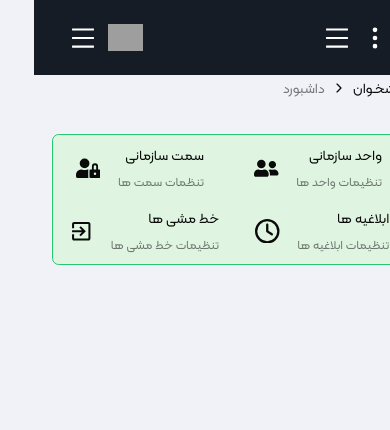
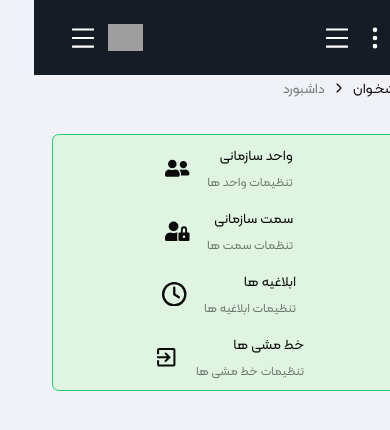
Before and after one commit to NavidVafaeiMajd/dashboard, a React (Vite) app: page /hr in a window 390 px wide. Shown: the top 430 px of the page. Built offline with nearby package versions, Linux system fonts and the light colour scheme; grey boxes are pictures that could not be loaded.

Commit message:
fix!<smartwizard>: fix responsiveness

```diff
--- a/src/components/shared/Smartwizard.tsx
+++ b/src/components/shared/Smartwizard.tsx
@@ -1,19 +1,29 @@
-import {  NavLink } from "react-router-dom";
+import { NavLink } from "react-router-dom";
 
 interface dataProps {
-    data : [React.ReactNode , string , string, string ][]
+   data: [React.ReactNode, string, string, string][];
 }
-const Smartwizard = ({data} :dataProps) => {
+const Smartwizard = ({ data }: dataProps) => {
    return (
       <>
-
-            <div id="smartwizard" className="flex flex-wrap gap-5 mt-10 mb-5 justify-around border border-[#24C96F] bg-[#DFF5E2] py-3 rounded-md p-2" >
-                {data.map((item , index) => (
-                    <div  key={index} >
-                        <NavLink to={item[1]} className={({isActive})=>` flex items-center gap-5 ${isActive && "text-cupurple"} hover:text-cupurple`} end>
+         <div
+            id="smartwizard"
+            className="flex flex-col items-center sm:flex-row flex-wrap gap-5 mt-10 mb-5 justify-between px-10 border border-[#24C96F] bg-[#DFF5E2] py-3 rounded-md p-2"
+         >
+            {data.map((item, index) => (
+               <div key={index}>
+                  <NavLink
+                     to={item[1]}
+                     className={({ isActive }) =>
+                        ` flex items-center gap-5 ${
+                           isActive && "text-cupurple"
+                        } hover:text-cupurple`
+                     }
+                     end
+                  >
                      <div className="flex flex-col gap-2">
-                                <span>{ item[2]}</span>
-                                <span className="text-sm text-black/50">{ item[3]}</span>
+                        <span>{item[2]}</span>
+                        <span className="text-sm text-black/50">{item[3]}</span>
                      </div>
                      <div>{item[0]}</div>
                   </NavLink>
@@ -22,6 +32,6 @@ const Smartwizard = ({data} :dataProps) => {
          </div>
       </>
    );
-}
+};
 
 export default Smartwizard;
```
Lines whose indentation alone changed are shown as unchanged.
